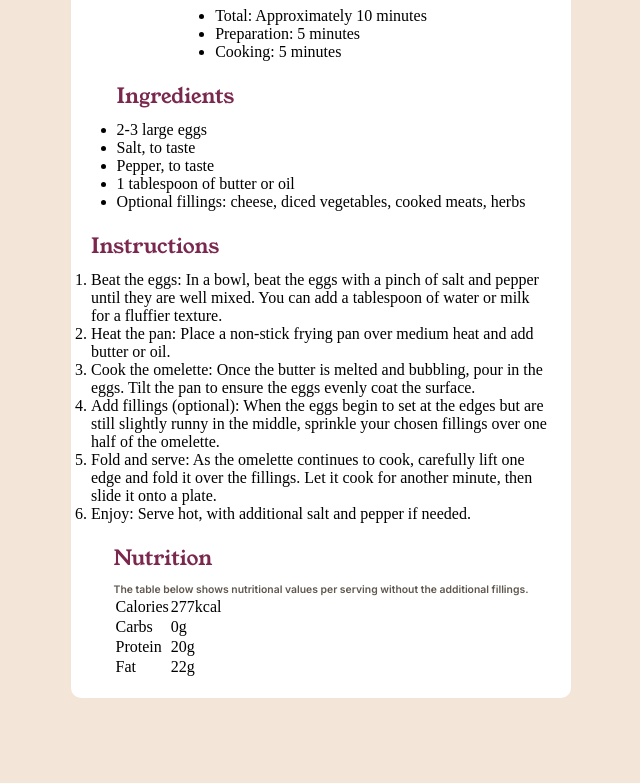
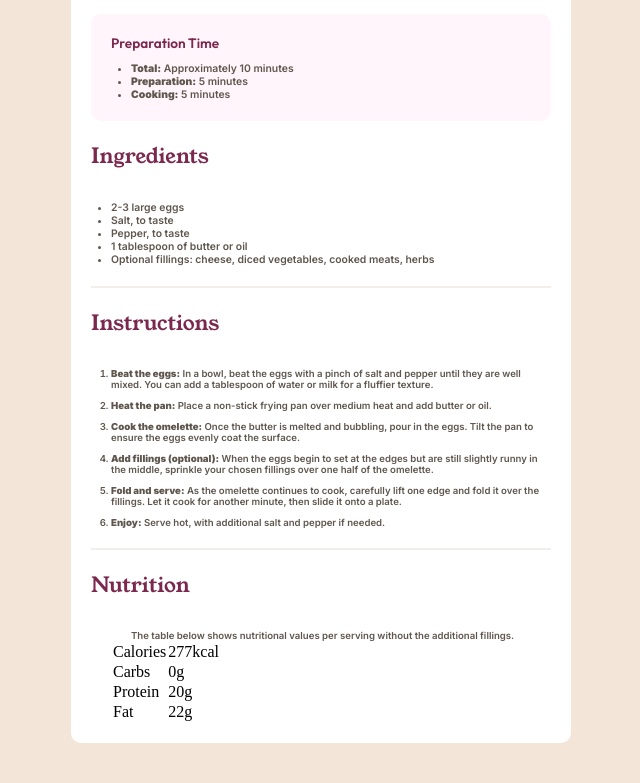
Before and after one commit to chrystiancsva/recipe-page-main-frontend_mentor, a plain HTML site: page index.html in a window 1280 px wide. Shown: the part 368-1151 px from the top of the page, without its empty margins (319-959 px from the left). Before the commit the page ends 1066 px from the top, so only its background shows below. Drawn offline with Linux system fonts and the light colour scheme.

Commit message:
quase acabando

```diff
--- a/index.html
+++ b/index.html
@@ -15,23 +15,24 @@
       <img src="./assets/images/image-omelette.jpeg" alt="A delicious omelette served on a plate with garnish.">
       <figcaption>
         <h1>Simple Omelette Recipe</h1>
-        <p>An easy and quick dish, perfect for any meal. This classic omelette combines beaten eggs cooked
-  to perfection, optionally filled with your choice of cheese, vegetables, or meats.
+        <p>
+          An easy and quick dish, perfect for any meal. This classic omelette combines beaten eggs cooked
+          to perfection, optionally filled with your choice of cheese, vegetables, or meats.
         </p>
       </figcaption>
     </figure>
 
     <div class="preparation-time">
-      <h2>Preparation Time</h2>
+      <h2 class="preparation">Preparation Time</h2>
       <ul>
-        <li>Total: Approximately 10 minutes</li>
-        <li>Preparation: 5 minutes</li>
-        <li>Cooking: 5 minutes</li>
+        <li><span>Total:</span> Approximately 10 minutes</li>
+        <li><span>Preparation:</span> 5 minutes</li>
+        <li><span>Cooking:</span> 5 minutes</li>
       </ul>
     </div>
 
+      <h2>Ingredients</h2>
     <div class="ingredients">
-      <h2>Ingredients</h2>
       <ul>
         <li>2-3 large eggs</li>
         <li>Salt, to taste</li>
@@ -41,21 +42,25 @@
       </ul>
     </div>
 
+    <hr>
+
+      <h2>Instructions</h2>
     <div class="instructions">
-      <h2>Instructions</h2>
       <ol>
-        <li>Beat the eggs: In a bowl, beat the eggs with a pinch of salt and pepper until they are well mixed. You can add a tablespoon of water or milk for a fluffier texture.</li>
-        <li>Heat the pan: Place a non-stick frying pan over medium heat and add butter or oil.</li>
-        <li>Cook the omelette: Once the butter is melted and bubbling, pour in the eggs. Tilt the pan to ensure the eggs evenly coat the surface.</li>
-        <li>Add fillings (optional): When the eggs begin to set at the edges but are still slightly runny in the middle, sprinkle your chosen fillings over one half of the omelette.</li>
-        <li>Fold and serve: As the omelette continues to cook, carefully lift one edge and fold it over the fillings. Let it cook for another minute, then slide it onto a plate.</li>
-        <li>Enjoy: Serve hot, with additional salt and pepper if needed.</li>
+        <li><span>Beat the eggs:</span> In a bowl, beat the eggs with a pinch of salt and pepper until they are well mixed. You can add a tablespoon of water or milk for a fluffier texture.</li>
+        <li><span>Heat the pan:</span> Place a non-stick frying pan over medium heat and add butter or oil.</li>
+        <li><span>Cook the omelette:</span> Once the butter is melted and bubbling, pour in the eggs. Tilt the pan to ensure the eggs evenly coat the surface.</li>
+        <li><span>Add fillings (optional):</span> When the eggs begin to set at the edges but are still slightly runny in the middle, sprinkle your chosen fillings over one half of the omelette.</li>
+        <li><span>Fold and serve:</span> As the omelette continues to cook, carefully lift one edge and fold it over the fillings. Let it cook for another minute, then slide it onto a plate.</li>
+        <li><span>Enjoy:</span> Serve hot, with additional salt and pepper if needed.</li>
       </ol>
     </div>
 
+    <hr>
+
+      <h2>Nutrition</h2>
     <div class="nutrition">
-      <h2>Nutrition</h2>
-      <p>The table below shows nutritional values per serving without the additional fillings.</p>
+      <p class="nutricao">The table below shows nutritional values per serving without the additional fillings.</p>
       <table>
         <tr>
           <td>Calories</td>
--- a/style.css
+++ b/style.css
@@ -19,7 +19,8 @@ body{
 
 h1{
     font-family: 'Young Serif', serif;
-    font-size: 2rem;
+    font-size: 1.8rem;
+    font-weight: 400;
     color: var(--Stone-900);
     margin-bottom: 10px;
 }
@@ -35,7 +36,7 @@ h2{
 p{
     font-family: 'Inter', sans-serif;
     font-weight: 600;
-    font-size: 0.65rem;
+    font-size: 0.6rem;
     color: var(--Stone-600);
 
 }
@@ -44,12 +45,17 @@ main{
     display: flex;
     flex-direction: column;
     justify-content: center;
-    align-items: center;
+    align-items: flex-start;
     background-color: var(--White);
     max-width: 500px;
     padding: 20px;
     border-radius: 10px;
     gap: 20px;
+    margin: 40px auto 40px auto;
+}
+
+main>h2{
+    padding-left: -20px;
 }
 
 img{
@@ -58,9 +64,78 @@ img{
     border-radius: 10px;
 }
 
+figcaption{
+    margin-top: 15px;
+}
+
+
 .preparation-time{
+    padding: 20px 0px 20px 40px;
+    width: 100%;
+    background-color: var(--Rose-50);
+    border-radius: 10px;
+}
+
+.ingredients{
+    margin-left: 20px;
+    max-width: 100%;
+}
+
+.preparation{
+    font-family: 'Outfit', sans-serif;
+    font-weight: 600;
+    font-size: 0.85rem;
+    margin-left: -20px;
+}
+
+hr{
+    width: 100%;
+    border: 0.5px solid var(--Stone-150);
+    opacity: 0.5;
+}
+
+ul{
+    font-family: 'Inter', sans-serif;
+    font-weight: 600;
+    font-size: 0.65rem;
+    color: var(--Stone-600);
+
+}
+ol{
+    font-family: 'Inter', sans-serif;
+    font-weight: 600;
+    font-size: 0.6rem;
+    color: var(--Stone-600);
     display: flex;
     flex-direction: column;
-    align-items: flex-start;
-    max-width: 90%;
+    gap: 10px;
 }
+
+.instructions{
+    margin-left: 20px;
+    max-width: 100%;
+
+}
+
+.nutrition{
+    margin-left: 20px;
+    max-width: 100%;
+
+}
+
+.nutricao{
+    margin-left: 20px;
+    max-width: 100%;
+    font-family: 'Inter', sans-serif;
+    font-weight: 600;
+    font-size: 0.6rem;
+    color: var(--Stone-600);
+    display: flex;
+    flex-direction: column;
+    gap: 10px;
+}
+
+span{
+    font-family: 'Inter', sans-serif;
+    font-weight: bolder;
+}
```
